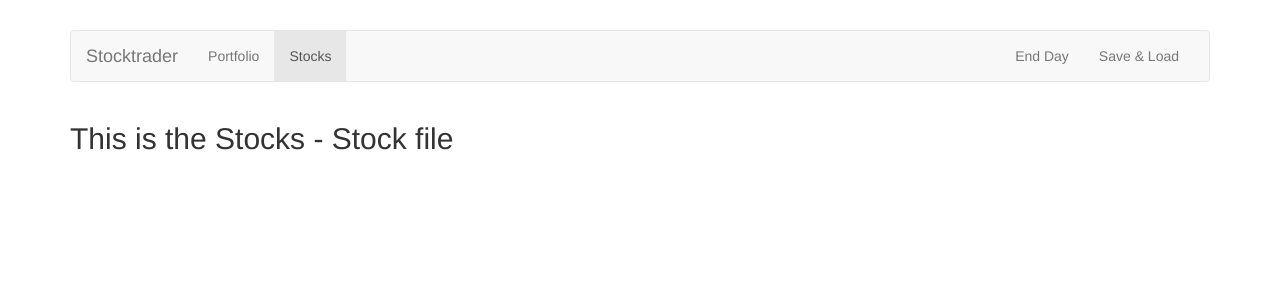
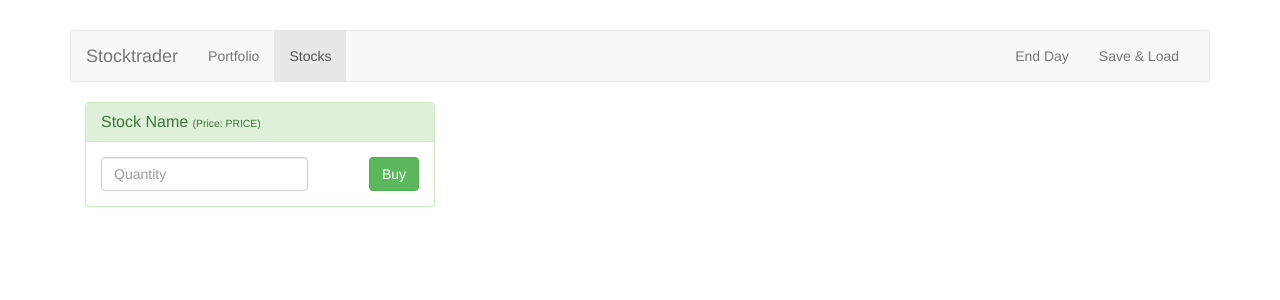
Before and after one commit to CameronPaton/VueJS_Udemy_Course, a Vue app in the folder stocktrader_app/: page /stocks in a window 1280 px wide. Shown: the top 300 px of the page. Built offline with nearby package versions, Linux system fonts and the light colour scheme.

Commit message:
Added the stock formatting

```diff
--- a/stocktrader_app/src/components/Stocks/Stock.vue
+++ b/stocktrader_app/src/components/Stocks/Stock.vue
@@ -1,12 +1,24 @@
 <template>
-  <div>
-    <h2>This is the Stocks - Stock file</h2>
+  <div class="col-sm-6 col-md-4">
+    <div class="panel panel-success">
+      <div class="panel-heading">
+        <h3 class="panel-title">
+          Stock Name
+          <small>(Price: PRICE)</small>
+        </h3>
+      </div>
+      <div class="panel-body">
+        <div class="pull-left">
+          <input type="number" class="form-control" placeholder="Quantity" />
+        </div>
+        <div class="pull-right">
+          <button class="btn btn-success">Buy</button>
+        </div>
+      </div>
+    </div>
   </div>
 </template>
 
 <script>
 export default {};
 </script>
-
-<style lang="scss" scoped>
-</style>
```
Also changed, not shown: stocktrader_app/src/components/Stocks/Stocks.vue (added, +28 -0 lines).
